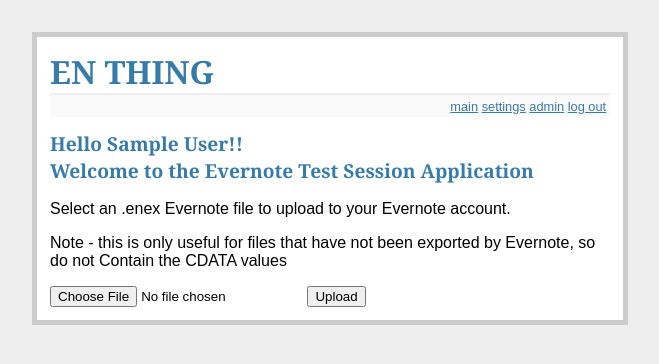
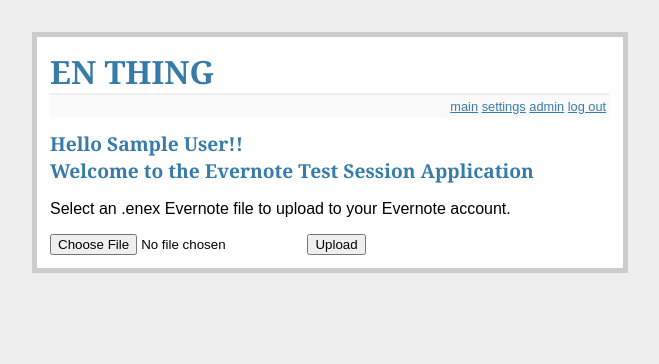
Before and after one commit to 3-form/ENTSM, a Flask app: page /upload in a window 1280 px wide. Shown: the top 364 px of the page, without its empty margins (310-969 px from the left). Run offline with Flask 2, Linux system fonts and the light colour scheme; the visitor is signed in with stand-in values (Sample User, id 1); parts of the project's set-up code (start-up, migrations or seed data) failed here and were passed over; some libraries are stand-ins or nearby versions.

Commit message:
Removed Restriction of uploading notes exported by Evernote
Removed the comment in upload.html that stated uploads where for notes
that did not contain the [CDATA[ stuff.

Added Regex search in the upload function to do a search for the CDATA
header and footer info, then extract the content in the middle and use
that to upload the note. Also flash the return value of new note now so
that if there is an error it's caught.

```diff
--- a/templates/upload.html
+++ b/templates/upload.html
@@ -1,7 +1,6 @@
 {% extends "layout.html" %}
 {% block content %}
 <p>Select an .enex Evernote file to upload to your Evernote account.</p>
-<p>Note - this is only useful for files that have not been exported by Evernote, so do not Contain the CDATA values</p>
 <form method=POST enctype=multipart/form-data action="{{url_for('upload')}}">
     <input type=file name=file>
     <button type="submit">Upload</button>
--- a/webapp.py
+++ b/webapp.py
@@ -577,6 +577,7 @@
             filename = upload_file.filename
             content = upload_file.stream.getvalue()
             new_note(content=content, title=upload_file.filename)
+            # CHECK IF THIS NOTE WAS EXPORTED BY THE DESKTOP CLIENT AND IF SO STRIP OUT COMPONENTS
             upload_file.save(os.path.join(app.config['UPLOADED_FILE_DEST'], filename))
         flash('upload successful')
         return redirect(url_for('index'))
```
